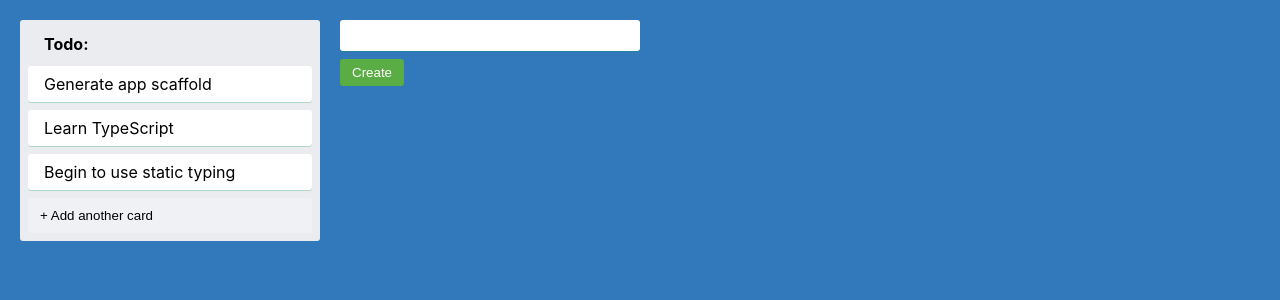
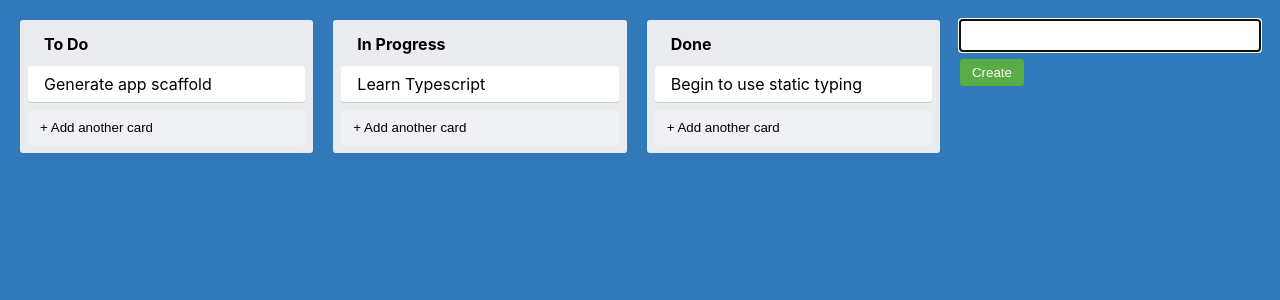
Before and after one commit to Sc0tticus/Trello-Clone, a React (Create React App) app: page / in a window 1280 px wide. Both pictures are taken after a click on the button "+ Add another list". Shown: the top 300 px of the page. Built offline with nearby package versions, Linux system fonts and the light colour scheme.

Commit message:
Project 99% complete

```diff
--- a/src/App.tsx
+++ b/src/App.tsx
@@ -1,11 +1,16 @@
-import { AddNewItem } from './AddNewItem'
-import { Column } from './Column'
-import { AppContainer } from "./styles"
+import { AppContainer } from "./styles" //
+import { Column } from './Column' //
+import { AddNewItem } from './AddNewItem' //
+import { useAppState } from './state/AppStateContext' //
 
-export const App = () => {
+export const App = () => { //
+	const { lists } = useAppState() //
+
 	return (
 		<AppContainer>
-			<Column text="Todo:" />
+			{lists.map(list => (
+					<Column text={list.text} key={list.id} id={list.id} />
+			))}
 			<AddNewItem
 				toggleButtonText='+ Add another list'
 				onAdd={() => console.log('Item created')}
--- a/src/Card.tsx
+++ b/src/Card.tsx
@@ -2,6 +2,7 @@
 
 type CardProps = {
 	text: string;
+	id: string
 }
 
 export const Card = ({ text }: CardProps) => {
--- a/src/Column.tsx
+++ b/src/Column.tsx
@@ -1,18 +1,28 @@
-import { AddNewItem } from "./AddNewItem";
-import { Card } from "./Card";
-import { ColumnContainer, ColumnTitle } from "./styles";
+import { ColumnContainer, ColumnTitle } from "./styles"; //
+import { Card } from "./Card"; //
+import { AddNewItem } from "./AddNewItem"; //
+import { useAppState } from './state/AppStateContext'; //
 
-type ColumnProps = {
-	text: string
-}
+type ColumnProps = { //
+	text: string; //
+	id: string; //
+} //
 
-export const Column = ({ text }: ColumnProps) => {
+export const Column = ({ text, id }: ColumnProps) => { //
+	const { getTasksByListId } = useAppState(); //
+
+	const tasks = getTasksByListId(id) //
+
+
+
 	return (
 		<ColumnContainer>
 			<ColumnTitle>{text}</ColumnTitle>
-			<Card text='Generate app scaffold' />
-			<Card text='Learn TypeScript' />
-			<Card text='Begin to use static typing' />
+			{
+				tasks.map(task => (
+					 <Card text={task.text} key={task.id} id={task.id} />
+				))
+			}
 			<AddNewItem
 				toggleButtonText="+ Add another card"
 				onAdd={() => console.log('New item added')}
--- a/src/NewItemForm.tsx
+++ b/src/NewItemForm.tsx
@@ -1,16 +1,29 @@
-import { useState } from "react";
+import React, { useState } from "react";
 import { NewItemButton, NewItemFormContainer, NewItemInput } from "./styles";
+import { useFocus } from "./utils/useFocus"; //
 
-type NewItemFormProps = {
-	onAdd(text: string): void
-}
+type NewItemFormProps = { //
+	onAdd(text: string): void //
+} //
 
-export const NewItemForm = ({ onAdd }: NewItemFormProps) => {
-	const [text, setText] = useState("")
+export const NewItemForm = ({ onAdd }: NewItemFormProps) => { //
+	const [text, setText] = useState("") //
+	const inputRef = useFocus() //
+
+	const handleAddText = (event: React.KeyboardEvent<HTMLInputElement>) => { //
+		if (event.key === "Enter") { //
+			onAdd(text) //
+		} //
+	} //
 
 	return (
 		<NewItemFormContainer>
-			<NewItemInput value={text} onChange={(e) => setText(e.target.value)} />
+			<NewItemInput
+				ref={inputRef}
+				value={text}
+				onChange={(e) => setText(e.target.value)}
+				onKeyPress={handleAddText}
+			/>
 			<NewItemButton onClick={() => onAdd(text)}>
 				Create
 			</NewItemButton>
--- a/src/index.tsx
+++ b/src/index.tsx
@@ -1,19 +1,24 @@
-import React from 'react';
+import React, { useContext } from 'react';
 import ReactDOM from 'react-dom/client';
 import './index.css';
 import { App } from './App';
-import reportWebVitals from './reportWebVitals';
+import {
+	AppStateProvider,
+	AppStateContext
+} from './state/AppStateContext';
 
 const root = ReactDOM.createRoot(
   document.getElementById('root') as HTMLElement
 );
+
 root.render(
-  <React.StrictMode>
-    <App />
+	<React.StrictMode>
+		<AppStateProvider>
+			<App />
+		</AppStateProvider>
   </React.StrictMode>
 );
 
-// If you want to start measuring performance in your app, pass a function
-// to log results (for example: reportWebVitals(console.log))
-// or send to an analytics endpoint. Learn more: https://bit.ly/CRA-vitals
-reportWebVitals();
+export const useAppState = () => {
+return useContext(AppStateContext)
+}
--- /dev/null
+++ b/src/state/AppStateContext.tsx
@@ -0,0 +1,72 @@
+import {
+	createContext,
+	FC,
+	useContext
+} from "react"
+
+//  Task will become a card. Card is a component.
+//  Task means talking about the data
+type Task = {
+	id: string,
+	text: string
+}
+
+//  List will become a column
+type List = {
+	id: string,
+	text: string,
+	tasks: Task[]
+}
+
+export type AppState = {
+	lists: List[]
+}
+
+const appData: AppState = {
+	lists: [
+		{
+			id: "0",
+			text: "To Do",
+			tasks: [{ id: "c0", text: "Generate app scaffold" }]
+		},
+		{
+			id: "1",
+			text: "In Progress",
+			tasks: [{ id: "c2", text: "Learn Typescript" }]
+		},
+		{
+			id: "2",
+			text: "Done",
+			tasks: [{ id: "c3", text: "Begin to use static typing" }]
+		}
+	]
+}
+
+type AppStateContextProps = {
+	lists: List[]
+	getTasksByListId(id: string): Task[]
+}
+
+export const AppStateContext = createContext<AppStateContextProps>({} as AppStateContextProps)
+
+//  type AppStateProviderProps = {
+//  	children: React.
+//  }
+
+export const AppStateProvider: FC = ({ children }: any) => {
+	const { lists } = appData
+
+	const getTasksByListId = (id: string) => {
+		return lists.find((list) => list.id === id)?.tasks || []
+	}
+
+	return (
+		<AppStateContext.Provider value={{ lists, getTasksByListId }}>
+			{children}
+		</AppStateContext.Provider>
+	)
+}
+
+export const useAppState = () => {
+	return useContext(AppStateContext)
+}
--- /dev/null
+++ b/src/utils/useFocus.ts
@@ -0,0 +1,11 @@
+import { useRef, useEffect } from 'react'
+
+export const useFocus = () => {
+	const ref = useRef<HTMLInputElement>(null)
+
+	useEffect(() => {
+		ref.current?.focus()
+	}, [])
+
+	return ref
+}
```
Also changed, not shown: package.json (+7 -5 lines), 1 other file (tests, documents, lock files or other folders).
